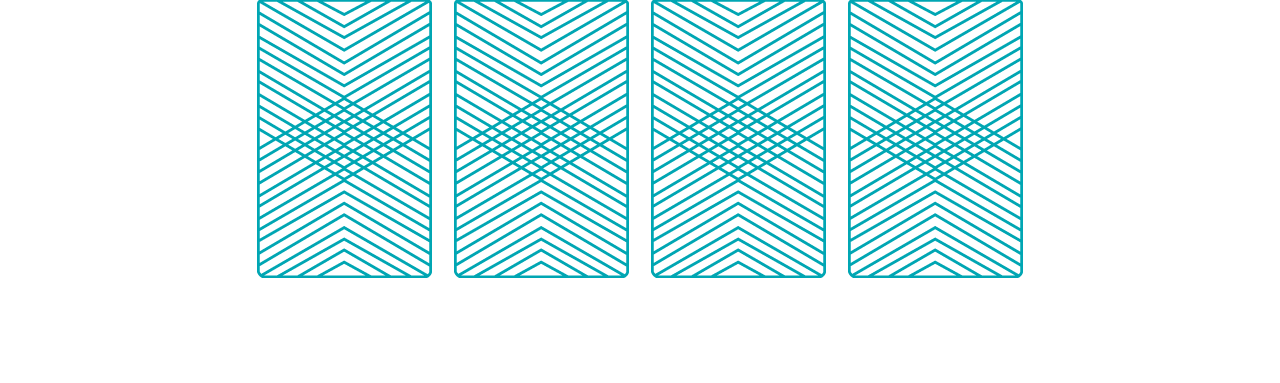
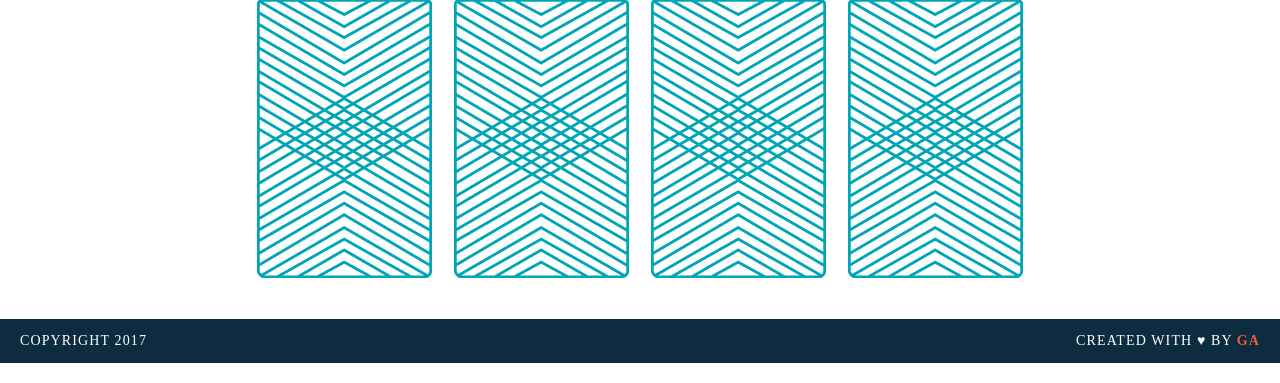
Before and after one commit to 3JTechno/wdi-fundamentals-memorygame, a PHP site: page / in a window 1280 px wide. Shown: the part 417-800 px from the top of the page. Run offline with PHP 8.4, Linux system fonts and the light colour scheme; some web fonts are replaced.

Commit message:
add floated footer

```diff
--- a/memory_game/css/style.css
+++ b/memory_game/css/style.css
@@ -34,6 +34,10 @@ a{
 	font-size: 18 px;
 	padding: 0 20px;
 	color: #FFFFFF;
+	border-bottom: 2px solid transparent;
+}
+a:hover{
+	border-bottom: 2px solid white;
 }
 h2{
 	font-family: "Raleway";
@@ -45,3 +49,30 @@ h2{
 p {
 	font-family: "Droid Serif", serif;
 }
+footer{
+	text-transform: uppercase;
+	padding: 0 20px;
+	background-color: #0D2C40;
+	color: white;
+	font-size: 14px;
+	letter-spacing: .08em;
+	font-weight: 500;
+}
+.copyright{
+	float:left;
+}
+.message{
+	float:right;
+}
+.clearfix:after {
+visibility: hidden;
+display: block;
+content: " ";
+clear: both;
+height: 0;
+font-size: 0;
+}
+.name{
+	color: #F15B31;
+	font-weight: 700;
+}
--- a/memory_game/index.html
+++ b/memory_game/index.html
@@ -24,5 +24,9 @@
 				<img src="images/back.png" alt="King of Hearts">
 			</div>
 		</main>
+		<footer class="clearfix">
+			<p class="copyright">Copyright 2017</p>
+			<p class="message">Created with &hearts; by <span class="name">GA</span></p>
+		</footer>
 	</body>
 </html>
```
